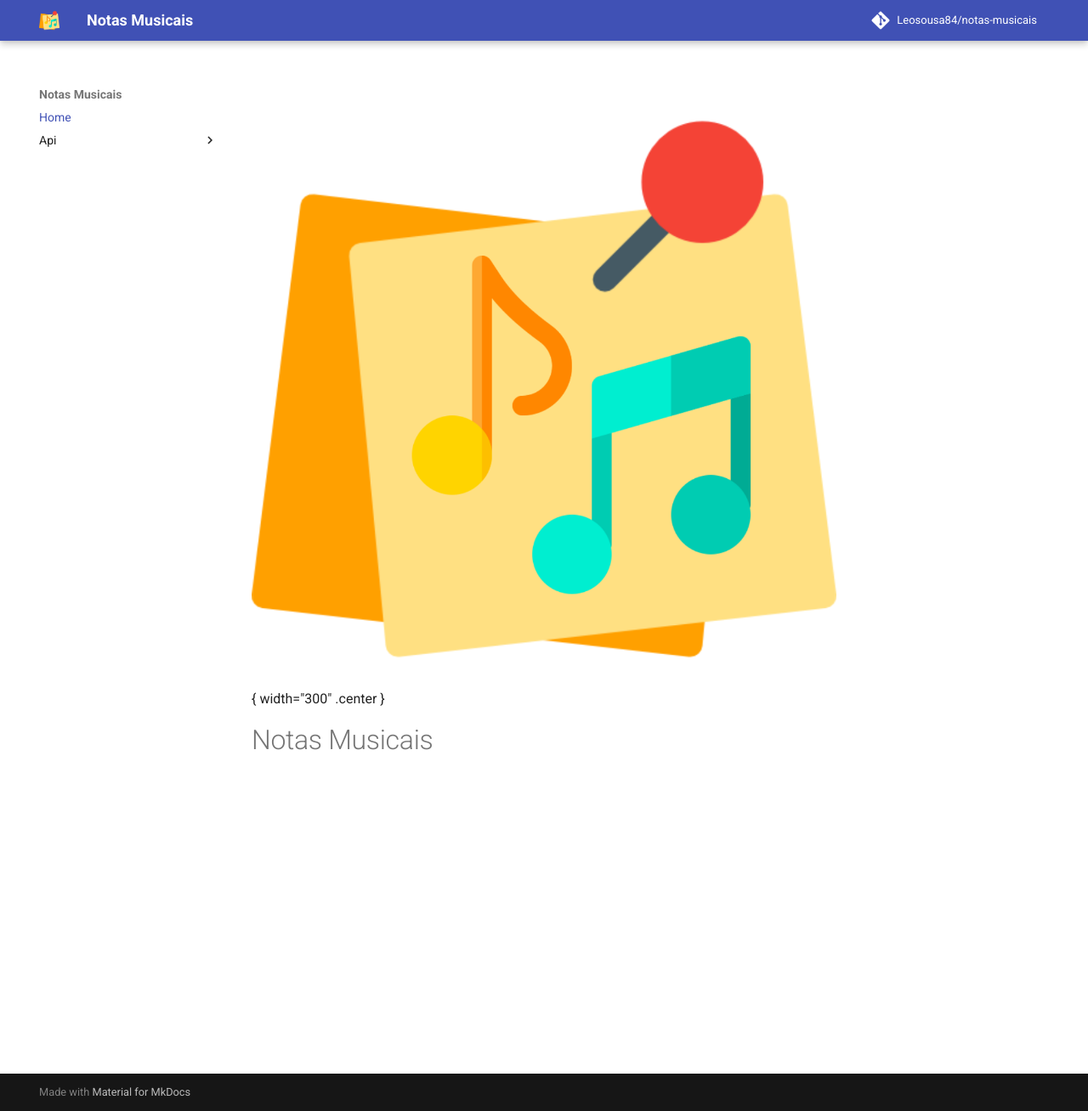
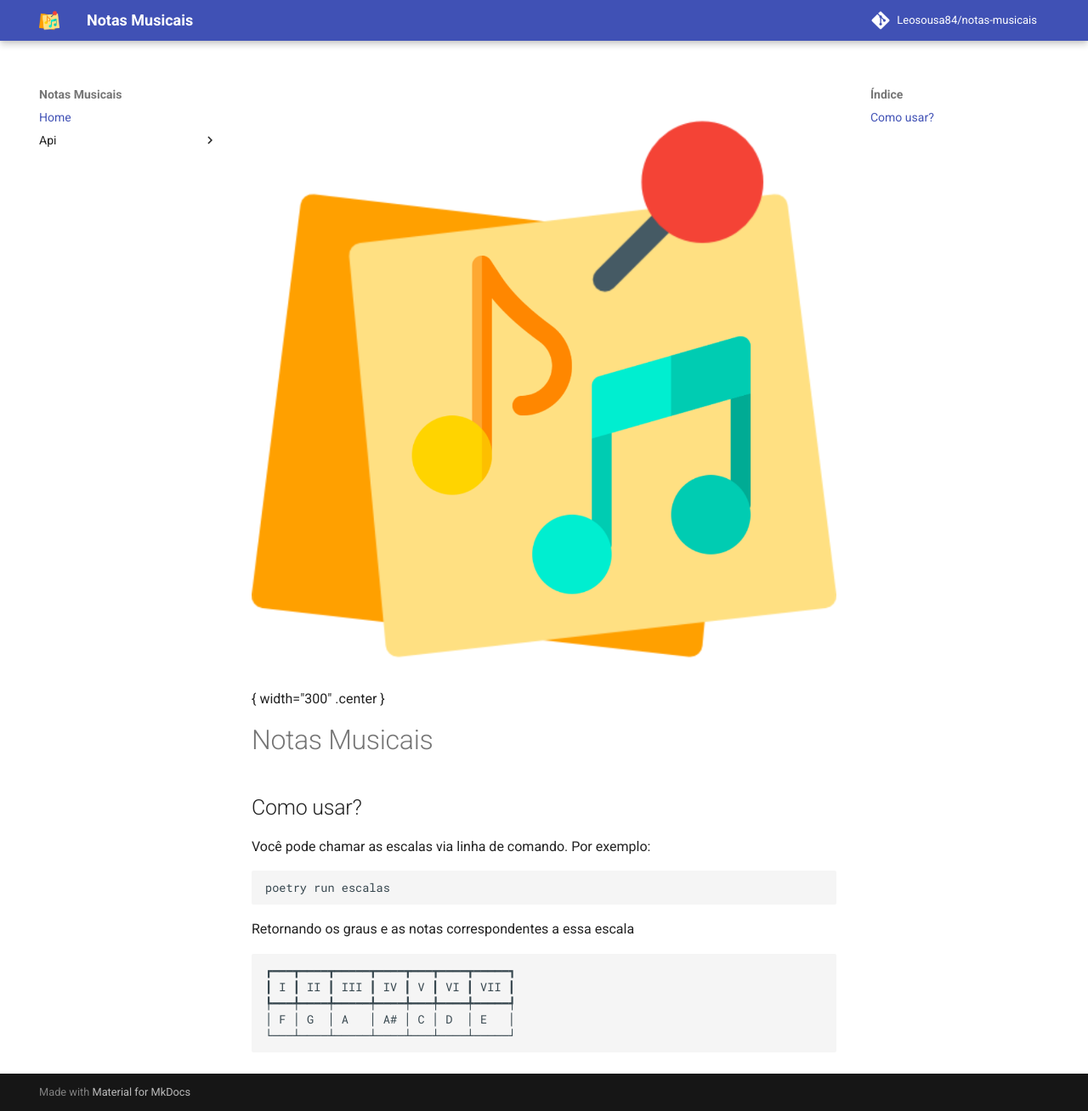
Before and after one commit to leosousa84/notas-musicais, an MkDocs documentation site: the page built from docs/index.md, in a window 1280 px wide and 1308 px high. Shown: the whole window at 85% size. Built offline with MkDocs 1.6.1 and Material for MkDocs 9.7.7, drawn with Linux system fonts in a browser that asks for light colours; comment, search, counter and statistics services are not loaded.

Commit message:
Feito o arquivo padrão do CLI e sua documentação

````diff
--- a/docs/index.md
+++ b/docs/index.md
@@ -1,2 +1,17 @@
 ![logo do projeto](assets/notas.png){ width="300" .center }
 # Notas Musicais
+
+## Como usar?
+Você pode chamar as escalas via linha de comando. Por exemplo:
+```bash
+poetry run escalas
+```
+
+Retornando os graus e as notas correspondentes a essa escala
+```bash
+┏━━━┳━━━━┳━━━━━┳━━━━┳━━━┳━━━━┳━━━━━┓
+┃ I ┃ II ┃ III ┃ IV ┃ V ┃ VI ┃ VII ┃
+┡━━━╇━━━━╇━━━━━╇━━━━╇━━━╇━━━━╇━━━━━┩
+│ F │ G  │ A   │ A# │ C │ D  │ E   │
+└───┴────┴─────┴────┴───┴────┴─────┘
+```
--- a/pyproject.toml
+++ b/pyproject.toml
@@ -5,10 +5,15 @@ description = ""
 authors = ["Your Name <you@example.com>"]
 readme = "README.md"
 
+[tool.poetry.scripts]
+escalas = "notas_musicais.cli:app"
+
 [tool.poetry.dependencies]
 python = "^3.10"
 mkdocs = "^1.5.3"
 pytest = "^7.4.4"
+rich = "^13.7.0"
+typer = "^0.9.0"
 
 
 [tool.poetry.group.dev.dependencies]
````
Also changed, not shown: 2 other files.
